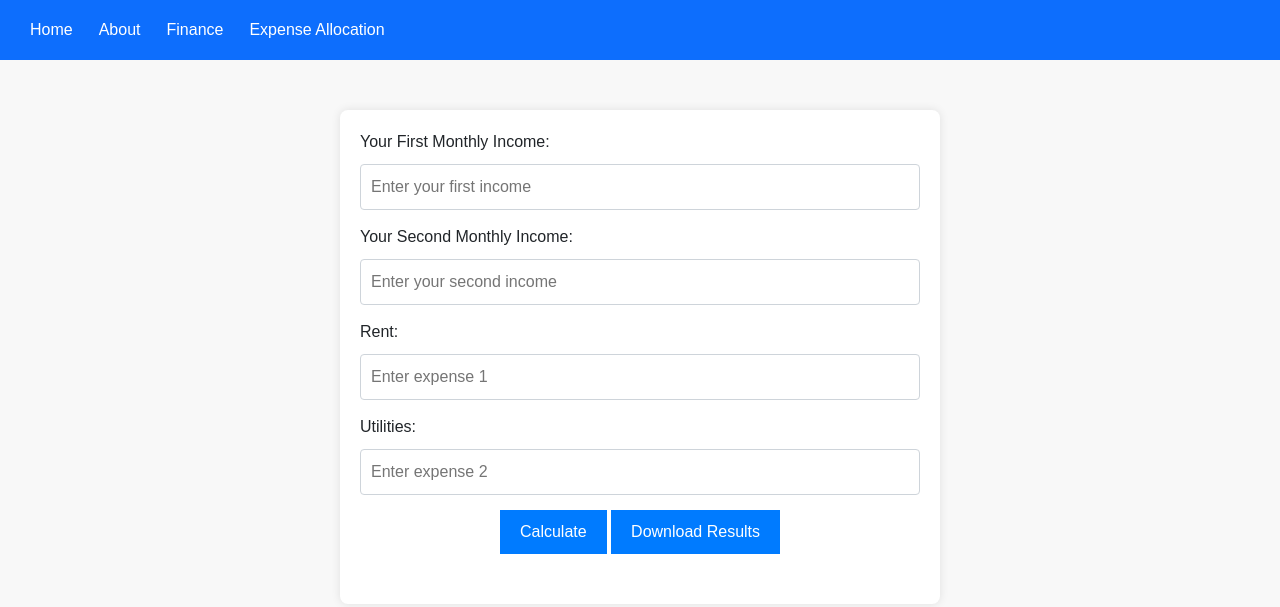
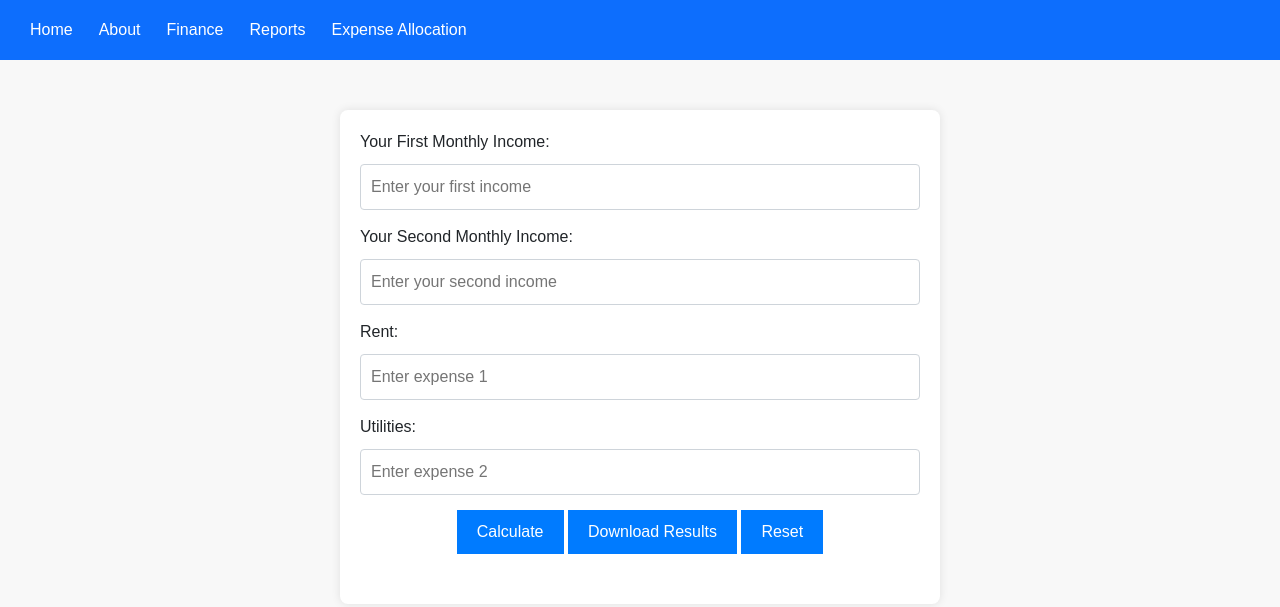
Before and after one commit to AnthonyLop/Roommate-Expense-Tracker, a plain HTML site: page Roomate/Finance.html in a window 1280 px wide. Drawn offline with nearby package versions, Linux system fonts and the light colour scheme.

Commit message:
Update Finance.html

```diff
--- a/Roomate/Finance.html
+++ b/Roomate/Finance.html
@@ -9,7 +9,7 @@
     <script src="https://code.jquery.com/jquery-3.6.0.min.js"></script>
     <script src="https://cdn.jsdelivr.net/npm/@popperjs/core@2.11.6/dist/umd/popper.min.js"></script>
     <script src="https://cdn.jsdelivr.net/npm/bootstrap@5.3.2/dist/js/bootstrap.bundle.min.js"></script>
-    <script src="script.js"></script>
+    <script src="java/finance.js"></script>
     <title>Roommate Finances</title>
 </head>
 
@@ -31,6 +31,9 @@
                     </li>
                     <li class="nav-item">
                         <a class="nav-link" href="Finance.html">Finance</a>
+                    </li>
+                    <li class="nav-item">
+                        <a class="nav-link" href="Reports.html">Reports</a>
                     </li>
                     <li class="nav-item">
                         <a class="nav-link" href="Expense.html">Expense Allocation</a>
@@ -55,11 +58,9 @@
 
         <button onclick="calculateBudget()">Calculate</button>
         <button onclick="downloadResults()">Download Results</button>
-
+        <button onclick="resetForm()">Reset</button>
         <div id="result"></div>
     </section>
-
-
 
 </body>
 
```
